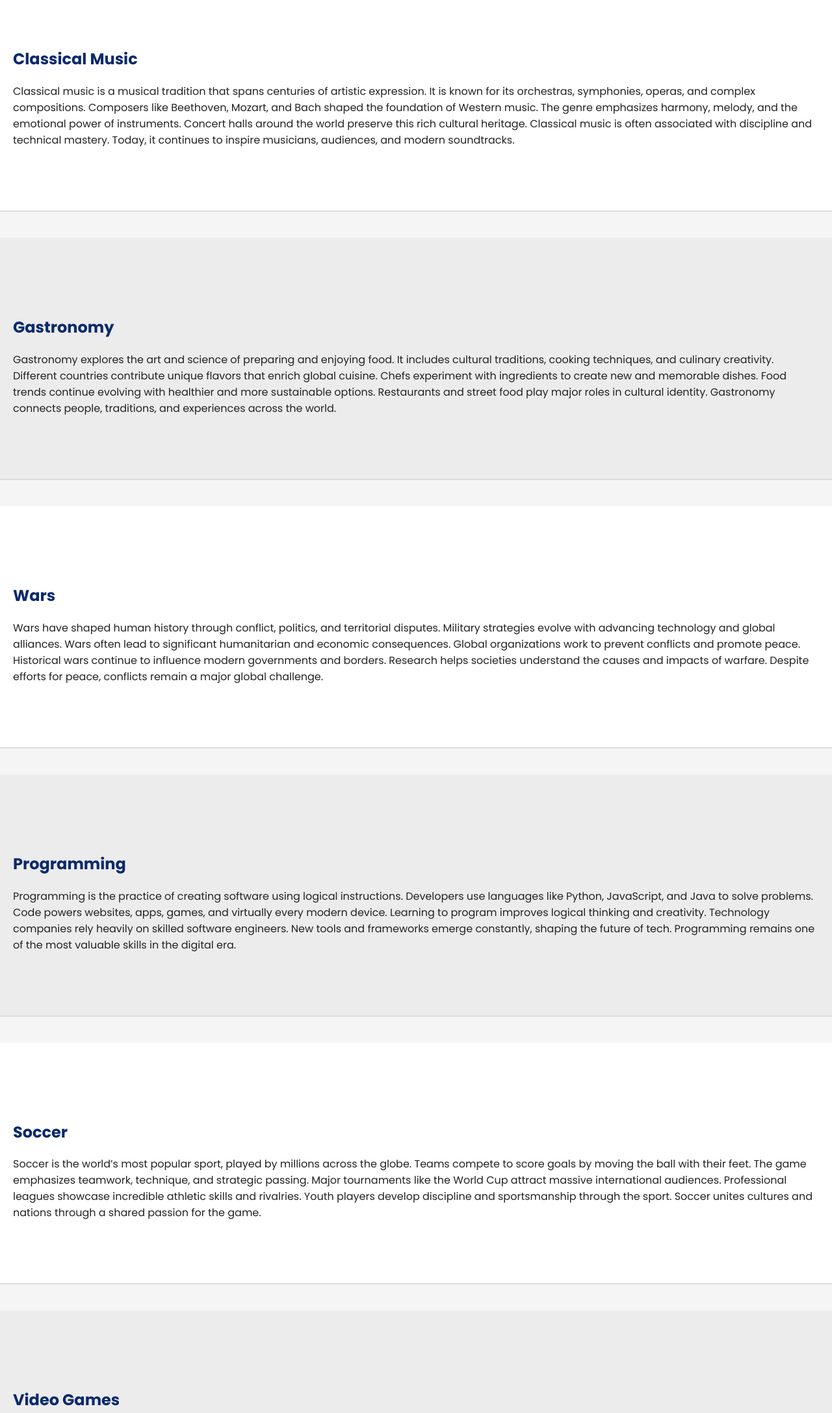
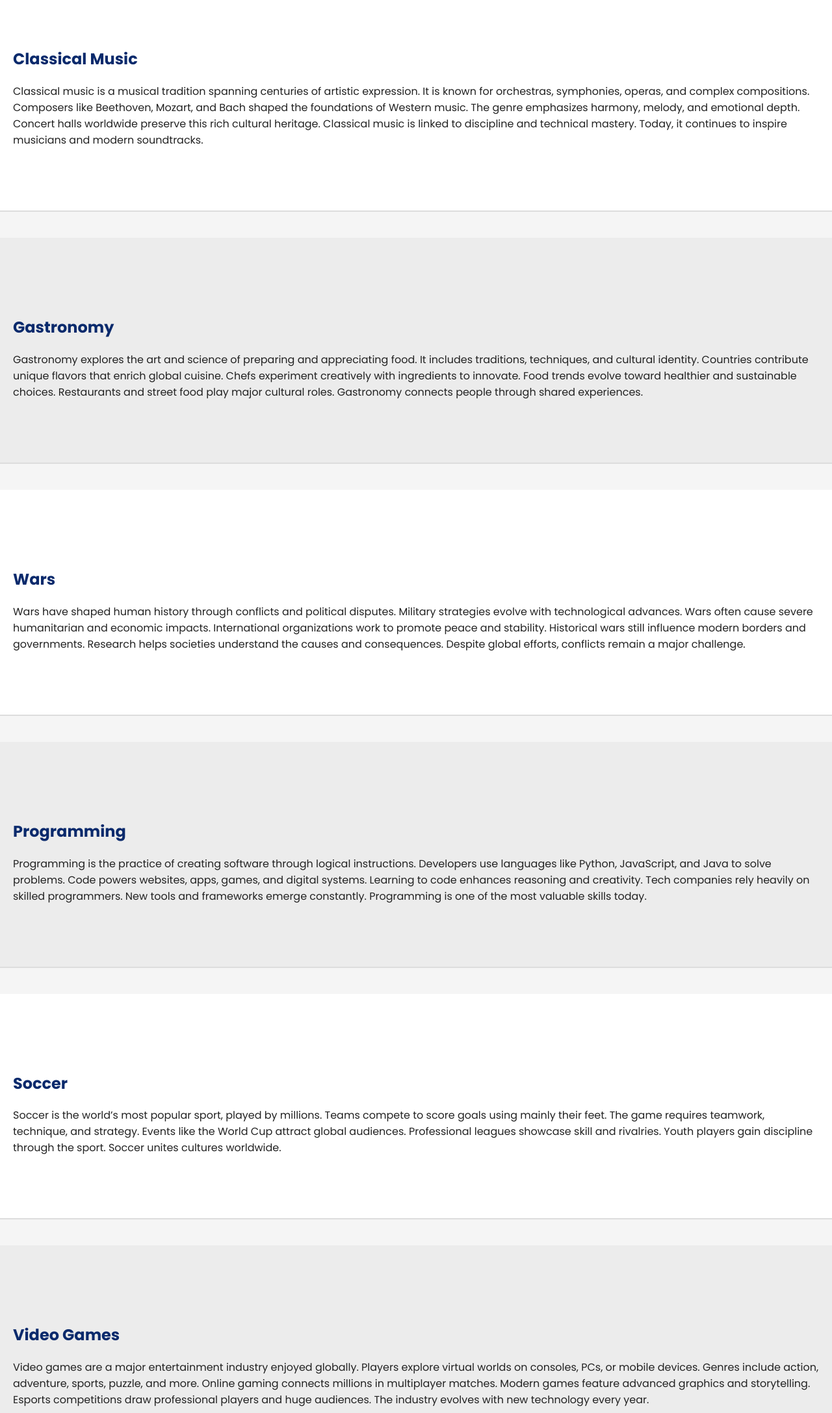
Before and after one commit to ultimomauricio/cel, a plain HTML site: page index.html in a window 1280 px wide. Shown: the part 500-2675 px from the top of the page at 65% size. Drawn offline with Linux system fonts and the light colour scheme.

Commit message:
Update index.html

```diff
--- a/index.html
+++ b/index.html
@@ -31,91 +31,92 @@ Each play begins with a snap, and players follow complex formations and tactics.
 The field is divided into yards, and teams have four downs to move the ball ten yards.
 The sport emphasizes teamwork, athleticism, and quick decision-making.
 Professional leagues like the NFL draw millions of fans worldwide.
-Overall, football remains one of America’s most iconic and celebrated sports.
+Overall, it remains one of America’s most iconic and celebrated sports.
 </p>
 </section>
 
 <section id="classical-music" class="topic">
 <h2>Classical Music</h2>
 <p>
-Classical music is a musical tradition that spans centuries of artistic expression.
-It is known for its orchestras, symphonies, operas, and complex compositions.
-Composers like Beethoven, Mozart, and Bach shaped the foundation of Western music.
-The genre emphasizes harmony, melody, and the emotional power of instruments.
-Concert halls around the world preserve this rich cultural heritage.
-Classical music is often associated with discipline and technical mastery.
-Today, it continues to inspire musicians, audiences, and modern soundtracks.
+Classical music is a musical tradition spanning centuries of artistic expression.
+It is known for orchestras, symphonies, operas, and complex compositions.
+Composers like Beethoven, Mozart, and Bach shaped the foundations of Western music.
+The genre emphasizes harmony, melody, and emotional depth.
+Concert halls worldwide preserve this rich cultural heritage.
+Classical music is linked to discipline and technical mastery.
+Today, it continues to inspire musicians and modern soundtracks.
 </p>
 </section>
 
 <section id="gastronomy" class="topic">
 <h2>Gastronomy</h2>
 <p>
-Gastronomy explores the art and science of preparing and enjoying food.
-It includes cultural traditions, cooking techniques, and culinary creativity.
-Different countries contribute unique flavors that enrich global cuisine.
-Chefs experiment with ingredients to create new and memorable dishes.
-Food trends continue evolving with healthier and more sustainable options.
-Restaurants and street food play major roles in cultural identity.
-Gastronomy connects people, traditions, and experiences across the world.
+Gastronomy explores the art and science of preparing and appreciating food.
+It includes traditions, techniques, and cultural identity.
+Countries contribute unique flavors that enrich global cuisine.
+Chefs experiment creatively with ingredients to innovate.
+Food trends evolve toward healthier and sustainable choices.
+Restaurants and street food play major cultural roles.
+Gastronomy connects people through shared experiences.
 </p>
 </section>
 
 <section id="wars" class="topic">
 <h2>Wars</h2>
 <p>
-Wars have shaped human history through conflict, politics, and territorial disputes.
-Military strategies evolve with advancing technology and global alliances.
-Wars often lead to significant humanitarian and economic consequences.
-Global organizations work to prevent conflicts and promote peace.
-Historical wars continue to influence modern governments and borders.
-Research helps societies understand the causes and impacts of warfare.
-Despite efforts for peace, conflicts remain a major global challenge.
+Wars have shaped human history through conflicts and political disputes.
+Military strategies evolve with technological advances.
+Wars often cause severe humanitarian and economic impacts.
+International organizations work to promote peace and stability.
+Historical wars still influence modern borders and governments.
+Research helps societies understand the causes and consequences.
+Despite global efforts, conflicts remain a major challenge.
 </p>
 </section>
 
 <section id="programming" class="topic">
 <h2>Programming</h2>
 <p>
-Programming is the practice of creating software using logical instructions.
+Programming is the practice of creating software through logical instructions.
 Developers use languages like Python, JavaScript, and Java to solve problems.
-Code powers websites, apps, games, and virtually every modern device.
-Learning to program improves logical thinking and creativity.
-Technology companies rely heavily on skilled software engineers.
-New tools and frameworks emerge constantly, shaping the future of tech.
-Programming remains one of the most valuable skills in the digital era.
+Code powers websites, apps, games, and digital systems.
+Learning to code enhances reasoning and creativity.
+Tech companies rely heavily on skilled programmers.
+New tools and frameworks emerge constantly.
+Programming is one of the most valuable skills today.
 </p>
 </section>
 
 <section id="soccer" class="topic">
 <h2>Soccer</h2>
 <p>
-Soccer is the world’s most popular sport, played by millions across the globe.
-Teams compete to score goals by moving the ball with their feet.
-The game emphasizes teamwork, technique, and strategic passing.
-Major tournaments like the World Cup attract massive international audiences.
-Professional leagues showcase incredible athletic skills and rivalries.
-Youth players develop discipline and sportsmanship through the sport.
-Soccer unites cultures and nations through a shared passion for the game.
+Soccer is the world’s most popular sport, played by millions.
+Teams compete to score goals using mainly their feet.
+The game requires teamwork, technique, and strategy.
+Events like the World Cup attract global audiences.
+Professional leagues showcase skill and rivalries.
+Youth players gain discipline through the sport.
+Soccer unites cultures worldwide.
 </p>
 </section>
 
 <section id="videogames" class="topic">
 <h2>Video Games</h2>
 <p>
-Video games form a major entertainment industry enjoyed by all ages.
-Players interact with virtual worlds through consoles, PCs, or mobile devices.
-Genres range from action and adventure to puzzles and sports simulations.
-Online gaming connects millions in real-time multiplayer experiences.
-Modern games feature advanced graphics, storytelling, and sound design.
-Esports competitions attract huge audiences and professional players.
-Video games continue to evolve with new technologies and creative ideas.
+Video games are a major entertainment industry enjoyed globally.
+Players explore virtual worlds on consoles, PCs, or mobile devices.
+Genres include action, adventure, sports, puzzle, and more.
+Online gaming connects millions in multiplayer matches.
+Modern games feature advanced graphics and storytelling.
+Esports competitions draw professional players and huge audiences.
+The industry evolves with new technology every year.
 </p>
 </section>
 
 <footer>
-    2025 &copy; - Made by Cauã, Eric, Erick, Gabriel, Israel, Laryssa, Luan and Nicollas.  <br><br><br>
-    Thank your for everythig Paulo Egydio, we love you. we love you, Elaine and Carlos. Forever in our hearts 💘
+    <p>2025 &copy; - Made by Cauã, Eric, Erick, Gabriel, Israel, Laryssa, Luan and Nicollas.  </p>
+    <br><br>
+    <p>Thank you for everything, Paulo Egydio. We love you — and we love you, Elaine and Carlos. Forever in our hearts 💘</p>
 </footer>
 
 </body>
```
